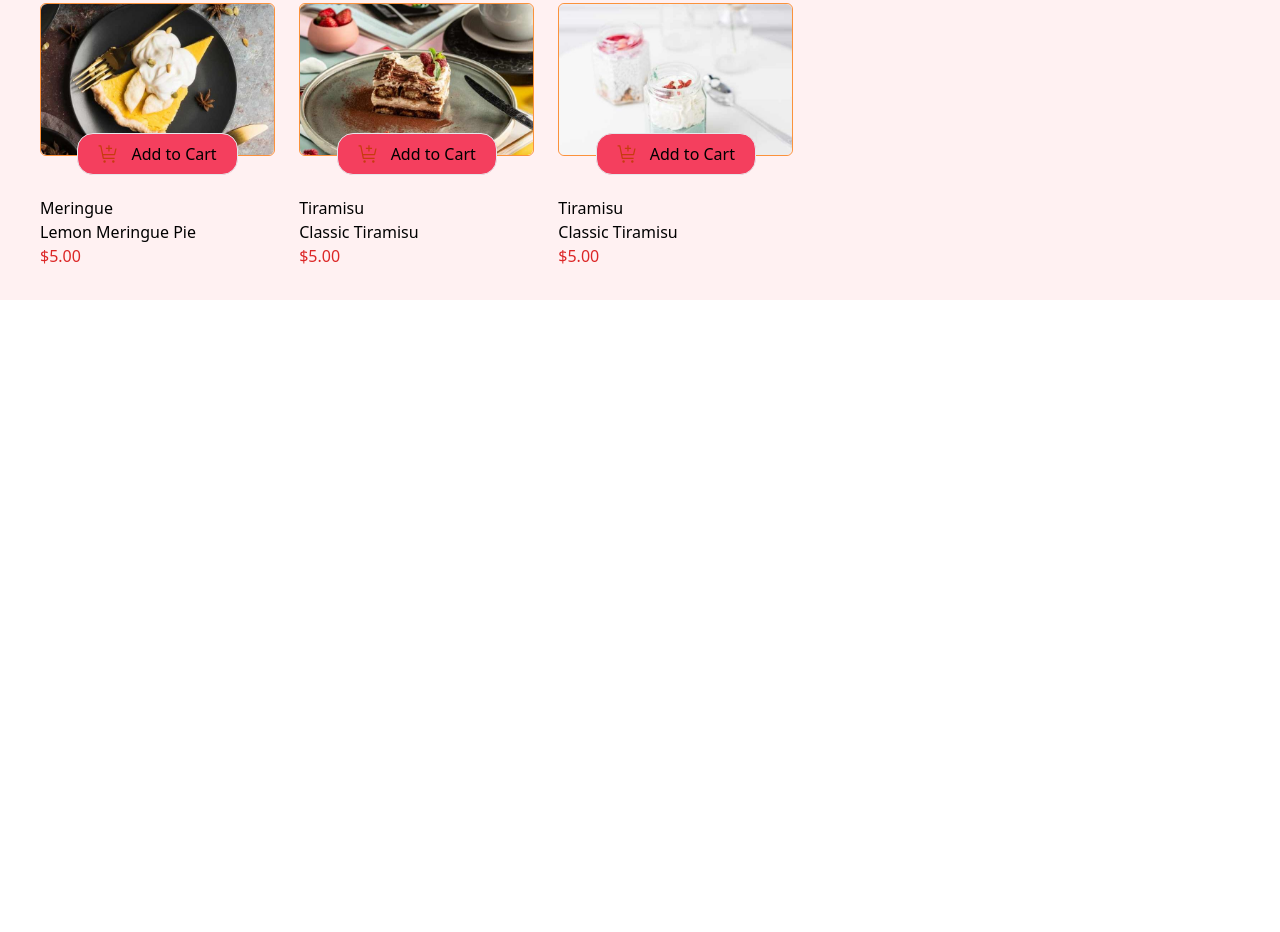
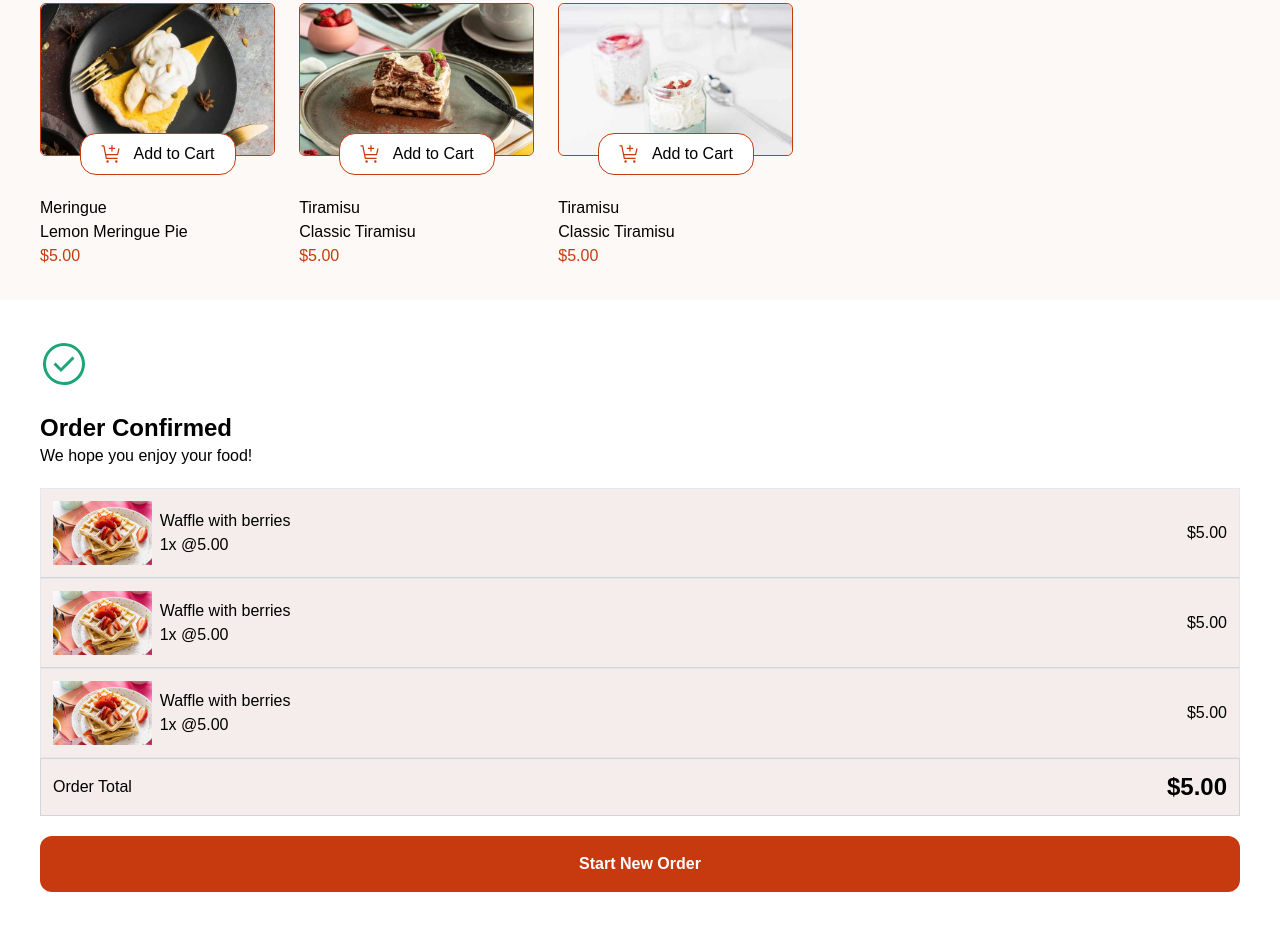
Before and after one commit to Quwambinuyo/product-list-with-cart, a website with bundled scripts: page index.html in a window 1280 px wide. Shown: the part 659-1591 px from the top of the page. Before the commit the page ends 959 px from the top, so only its background shows below. Built offline with nearby package versions, Linux system fonts and the light colour scheme; a web font is replaced by a local one.

Commit message:
created the comfirm order page

```diff
--- a/index.html
+++ b/index.html
@@ -11,13 +11,17 @@
       sizes="32x32"
       href="./images/favicon-32x32.png"
     />
+    <link
+      rel="stylesheet"
+      href="https://fonts.google.com/specimen/Red+Hat+Text"
+    />
     <link rel="stylesheet" href="stylesheet/style.css" />
 
     <title>Frontend Mentor | Product list with cart</title>
   </head>
-  <body>
+  <body class="font-red-hat text-[16px]">
     <div
-      class="grid px-6 py-8 collection bg-rose-50 gap-7 sm:px-7 md:px-8 lg:px-10 xl:px-14 lg:grid-cols-11"
+      class="grid px-6 py-8 collection bg-rose50 gap-7 sm:px-7 md:px-8 lg:px-10 xl:px-14 lg:grid-cols-11"
     >
       <div class="lg:col-span-7">
         <h1 class="pb-4 text-3xl font-bold">Desserts</h1>
@@ -31,7 +35,7 @@
       <div
         class="self-start gap-6 p-6 py-6 align-middle bg-white rounded-lg lg:col-span-4 sm:flex-col lg:mx-3 lg:px-3 sm:flex"
       >
-        <h5 class="text-2xl text-rose-400">
+        <h5 class="text-2xl text-red10">
           Your cart (<span class="cart-quantity-count">0</span>) Items
         </h5>
 
@@ -42,6 +46,98 @@
     </div>
     <!-- Product container and cart items div ends here -->
 
+    <div
+      class="px-10 py-10 space-y-5 bg-white rounded-t-xl comfirm-delivery-container"
+    >
+      <div class="space-y-6">
+        <img src="./images/icon-order-confirmed.svg" alt="" />
+        <div class="">
+          <span class="text-2xl font-bold">Order </span>
+          <span class="text-2xl font-bold">Confirmed</span>
+          <p>We hope you enjoy your food!</p>
+        </div>
+      </div>
+
+      <div class="bg-rose100 order-summary-container">
+        <div
+          class="flex items-center justify-between px-3 py-3 border border-b-gray-300"
+        >
+          <div class="flex items-center">
+            <div class="pr-2">
+              <img src="./images/image-waffle-mobile.jpg" alt="" class="h-16" />
+            </div>
+
+            <div>
+              <h4>Waffle with berries</h4>
+              <span>1x</span>
+              <span>@5.00</span>
+            </div>
+          </div>
+
+          <div class="flex items-center">
+            <h3>$5.00</h3>
+          </div>
+        </div>
+        <!-- first cart item summary ends here -->
+        <div
+          class="flex items-center justify-between px-3 py-3 border border-b-gray-300"
+        >
+          <div class="flex items-center">
+            <div class="pr-2">
+              <img src="./images/image-waffle-mobile.jpg" alt="" class="h-16" />
+            </div>
+
+            <div>
+              <h4>Waffle with berries</h4>
+              <span>1x</span>
+              <span>@5.00</span>
+            </div>
+          </div>
+
+          <div class="flex items-center">
+            <h3>$5.00</h3>
+          </div>
+        </div>
+        <!-- second cart item summary ends here -->
+        <div
+          class="flex items-center justify-between px-3 py-3 border border-b-gray-300border-b-gray-300"
+        >
+          <div class="flex items-center">
+            <div class="pr-2">
+              <img src="./images/image-waffle-mobile.jpg" alt="" class="h-16" />
+            </div>
+
+            <div>
+              <h4>Waffle with berries</h4>
+              <span>1x</span>
+              <span>@5.00</span>
+            </div>
+          </div>
+
+          <div class="flex items-center">
+            <h3>$5.00</h3>
+          </div>
+        </div>
+        <!-- Third cart item summary ends here  -->
+
+        <div
+          class="flex items-center justify-between px-3 py-3 border border-gray-300"
+        >
+          <h3>Order Total</h3>
+
+          <div>
+            <h2 class="text-2xl font-bold">$5.00</h2>
+          </div>
+        </div>
+        <!-- order total summary ends here -->
+      </div>
+      <div
+        class="flex items-center justify-center p-4 font-semibold text-white bg-red10 rounded-xl"
+      >
+        <button>Start New Order</button>
+      </div>
+    </div>
+    <!-- confirm delivery container ends here -->
     <script type="module" src="./scripts/shop.js"></script>
   </body>
 </html>
--- a/scripts/cart.js
+++ b/scripts/cart.js
@@ -72,11 +72,11 @@ document.addEventListener("DOMContentLoaded", () => {
         <h class="order-total-count text-2xl font-bold"></h>
       </div>
       <div class="flex flex-col gap-2">
-        <div class="flex bg-rose-100 p-3 rounded-xl justify-center">
+        <div class="flex bg-rose100 p-3 rounded-xl justify-center">
           <img src="./images/icon-carbon-neutral.svg" alt="" />
           <p>This is a <strong>carbon-neutral</strong> delivery</p>
         </div>
-        <button class="bg-rose-700 p-3 rounded-xl text-white">
+        <button class="bg-red10 p-3 rounded-xl text-white">
           Confirm Order
         </button>
       </div>
--- a/scripts/shop.js
+++ b/scripts/shop.js
@@ -12,7 +12,7 @@ const cart = getCartfromStorage();
 products.forEach((product) => {
   const productContainer = document.querySelector(".product-container");
   productContainer.innerHTML += `<div class="space-y-10">
-            <div class="relative border border-orange-400 rounded-md">
+            <div class="relative border border-red10 rounded-md">
               <img
                 class="md:hidden sm:rounded-md"
                 src="${product.image}"
@@ -24,12 +24,11 @@ products.forEach((product) => {
                 alt=""
               />
 
-
               <div
-                class="absolute right-0 left-0 -bottom-5 flex justify-center "
+                class="absolute right-0 left-0 -bottom-5 flex justify-center"
               >
           <button
-              class="js-add-to-cart flex items-center gap-3 bg-rose-500 px-5 py-2 rounded-2xl border active:border-orange-600 active:bg-orange-600 "
+              class="js-add-to-cart flex items-center gap-3 bg-white px-5 py-2 rounded-2xl active:bg-red10  border border-red10"
               data-product-id="${product.id}"
               >
              <img src="./images/icon-add-to-cart.svg" alt="" class="add-to-cart-icon"/> <span class="add-cart-text">Add to Cart</span>
@@ -43,11 +42,12 @@ products.forEach((product) => {
             <div class="title">
               <h3>${product.name}</h3>
               <p>${product.title}</p>
-              <p class="text-red-600">$${formatCurrency(product.price)}</p>
+              <p class="text-red10">$${formatCurrency(product.price)}</p>
             </div>
           </div>`;
 });
 
+// Update the cart quantity count display
 document.querySelector(".cart-quantity-count").innerHTML = getCartQuantity();
 
 document.querySelectorAll(".js-add-to-cart").forEach((cartBtn) => {
@@ -56,12 +56,16 @@ document.querySelectorAll(".js-add-to-cart").forEach((cartBtn) => {
     const productId = cartBtn.dataset.productId;
     addToCart(productId);
 
+    const addToCartIcon = cartBtn.querySelector(".add-to-cart-icon");
     const incrementIcon = cartBtn.querySelector(".increment-icon");
     const decrementIcon = cartBtn.querySelector(".decrement-icon");
     const cartText = cartBtn.querySelector(".add-cart-text");
     const quantityText = cartBtn.querySelector(".text-white");
 
+    cartBtn.classList.add("bg-red10");
+
     if (cartText) cartText.classList.add("hidden");
+    if (addToCartIcon) addToCartIcon.classList.add("hidden");
     if (incrementIcon) incrementIcon.classList.remove("hidden");
     if (decrementIcon) decrementIcon.classList.remove("hidden");
     if (quantityText) quantityText.classList.remove("hidden");
--- a/tailwind.config.js
+++ b/tailwind.config.js
@@ -8,7 +8,21 @@ module.exports = {
       lg: "976px",
       xl: "1440px",
     },
-    extend: {},
+    extend: {
+      colors: {
+        red10: " hsl(14, 86%, 42%)",
+        green20: "hsl(159, 69%, 38%)",
+        rose50: "hsl(20, 50%, 98%)",
+        rose100: "hsl(13, 31%, 94%)",
+        rose300: "hsl(14, 25%, 72%)",
+        rose400: "hsl(7, 20%, 60%)",
+        rose500: "hsl(12, 20%, 44%)",
+        rose900: "hsl(14, 65%, 9%)",
+      },
+      fontFamily: {
+        "red-hat": ['"Red Hat Text"', "sans-serif"],
+      },
+    },
   },
   plugins: [],
 };
```
Also changed, not shown: stylesheet/style.css.
